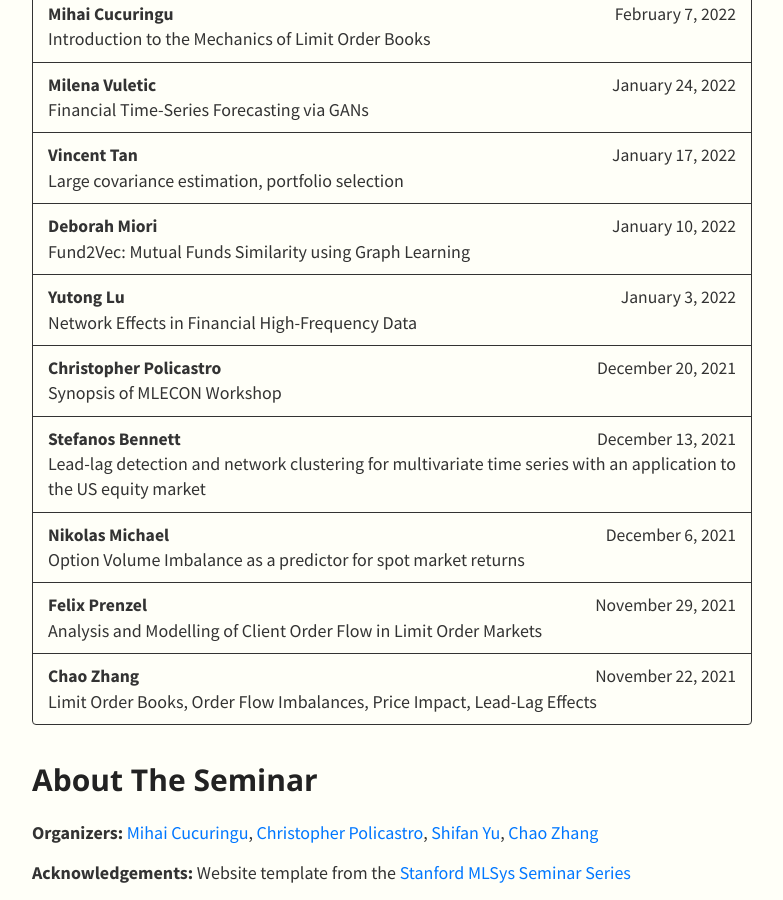
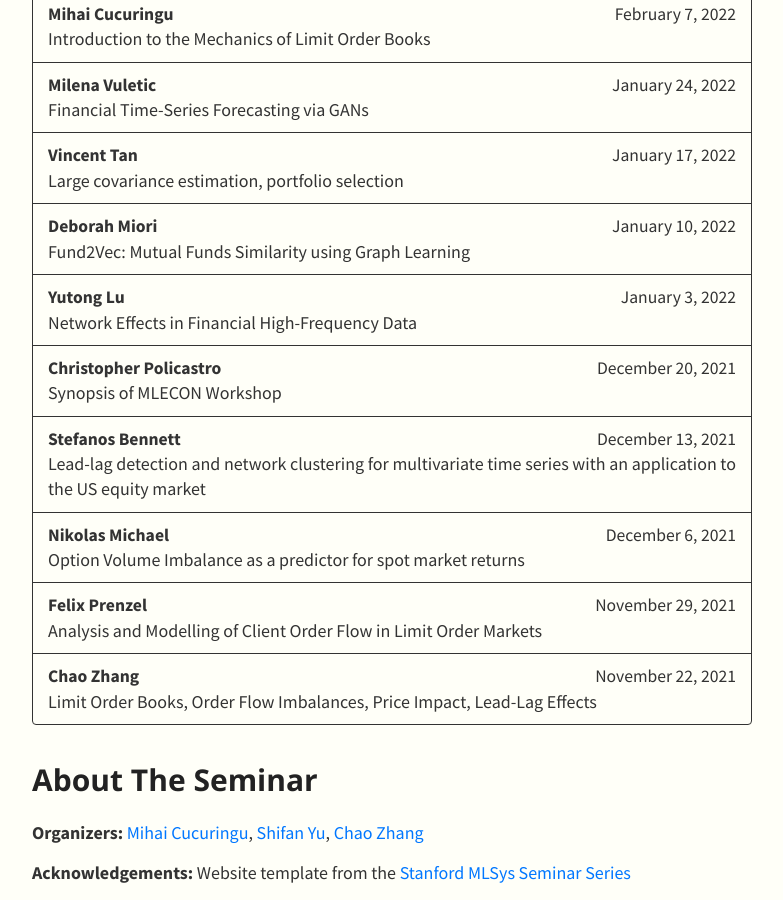
Before and after one commit to SML-Fin/SML-Fin.github.io, a Jekyll site: the page built from index.md, in a window 1280 px wide and 900 px high, scrolled down 6809 px. Shown: the whole window, without its empty margins (248-1031 px from the left). Built offline with Jekyll 4.4.1, drawn with Linux system fonts in a browser that asks for light colours; nearby versions of some CDN libraries; our own code applies the rules of GitHub Pages for plain Markdown files.

Commit message:
Update index.md

```diff
--- a/index.md
+++ b/index.md
@@ -55,6 +55,6 @@ Please explore [projects](https://www.stats.ox.ac.uk/~cucuring/fin.htm) from our
 
 # About The Seminar
 
-**Organizers:** [Mihai Cucuringu](https://www.stats.ox.ac.uk/~cucuring/), [Christopher Policastro](https://engineering.nyu.edu/faculty/christopher-policastro), [Shifan Yu](https://www.shifanyu.com/), [Chao Zhang](https://sites.google.com/view/chaozhang94/)
+**Organizers:** [Mihai Cucuringu](https://www.stats.ox.ac.uk/~cucuring/), [Shifan Yu](https://www.shifanyu.com/), [Chao Zhang](https://sites.google.com/view/chaozhang94/)
 
 **Acknowledgements:**  Website template from the [Stanford MLSys Seminar Series](https://mlsys.stanford.edu)
```
